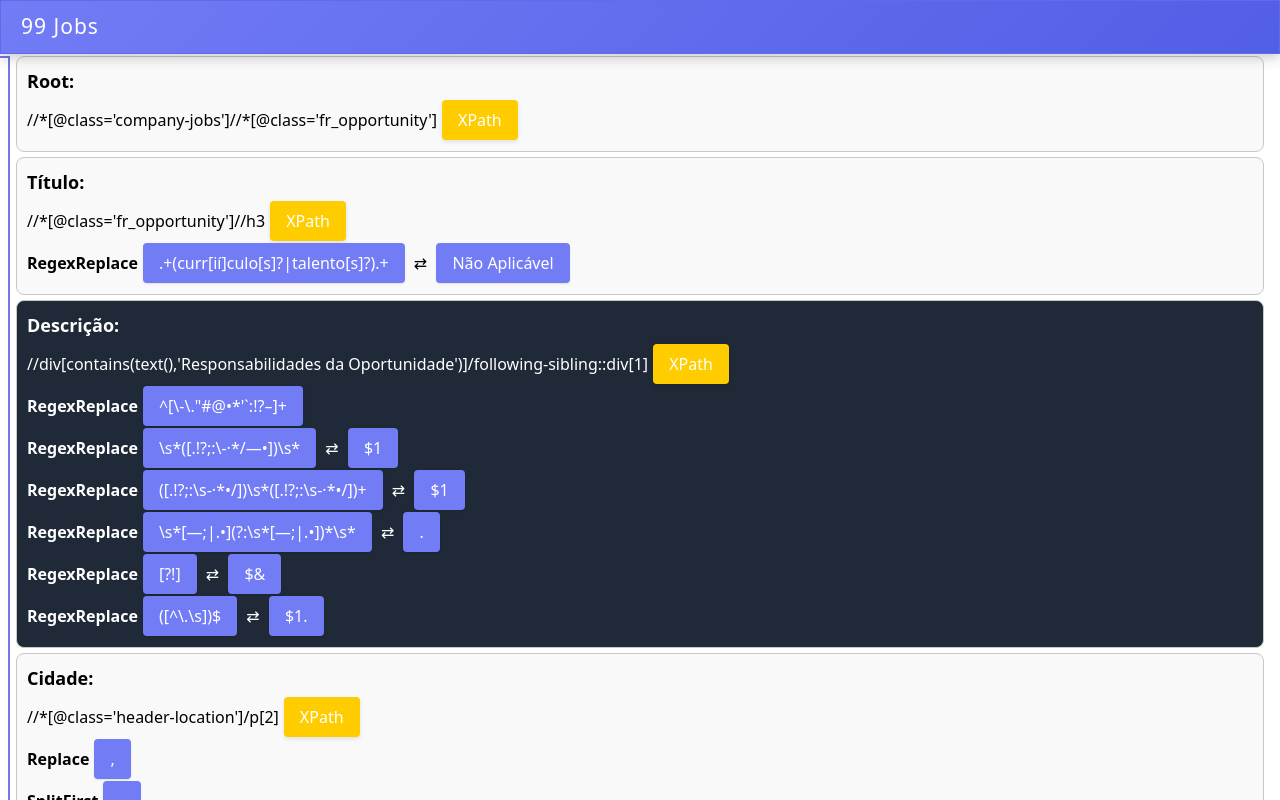
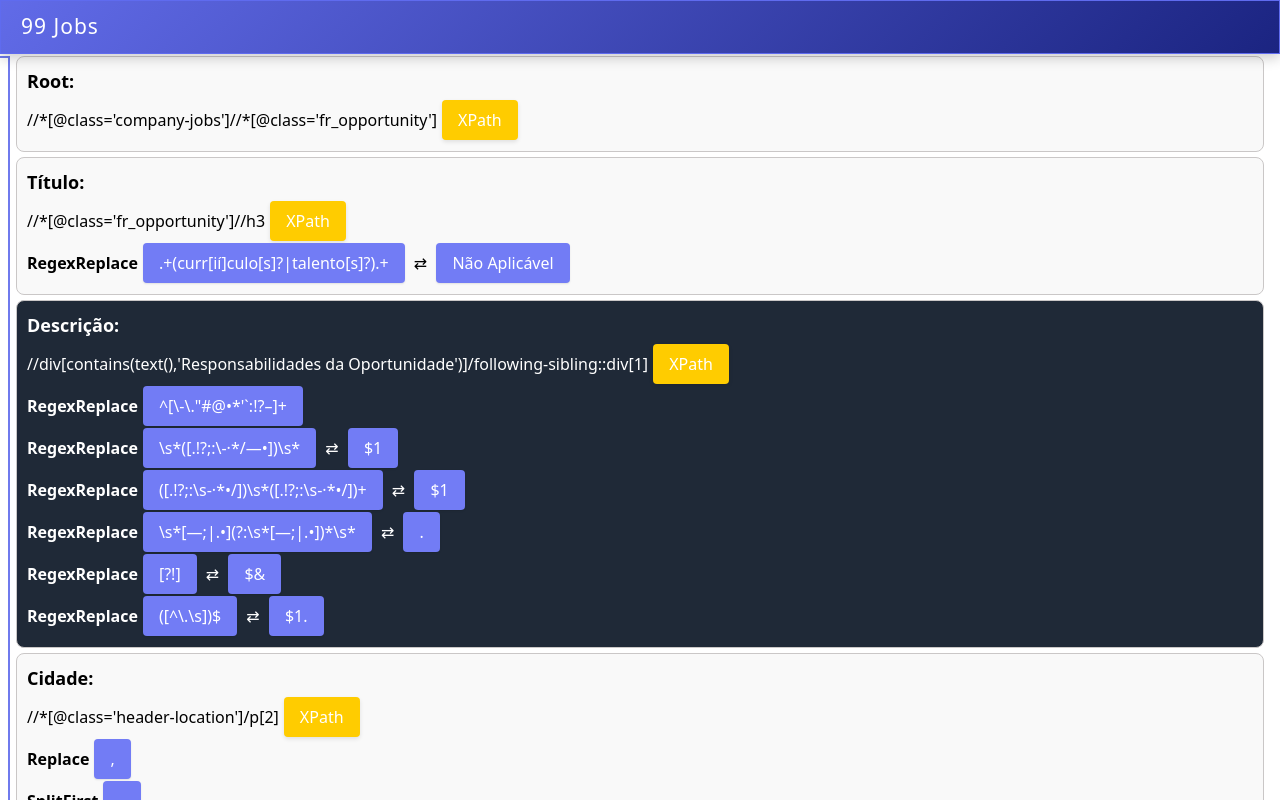
Before and after one commit to Daniel-Paschoalinoto/app-mapas, a Vue app: page / in a window 1280 px wide. Built offline with nearby package versions, Linux system fonts and the light colour scheme.

Commit message:
Ajuste gradiente

```diff
--- a/src/components/Header.vue
+++ b/src/components/Header.vue
@@ -18,7 +18,7 @@
     display: flex;
     justify-content: space-between;
     align-items: center;
-    background: linear-gradient(135deg, #727cf5, #515ee6);
+    background: linear-gradient(135deg, #616be8, #1b2481);
     color: white;
     padding: 10px 20px;
     box-shadow: 0 4px 12px rgba(0, 0, 0, 0.2);
```
